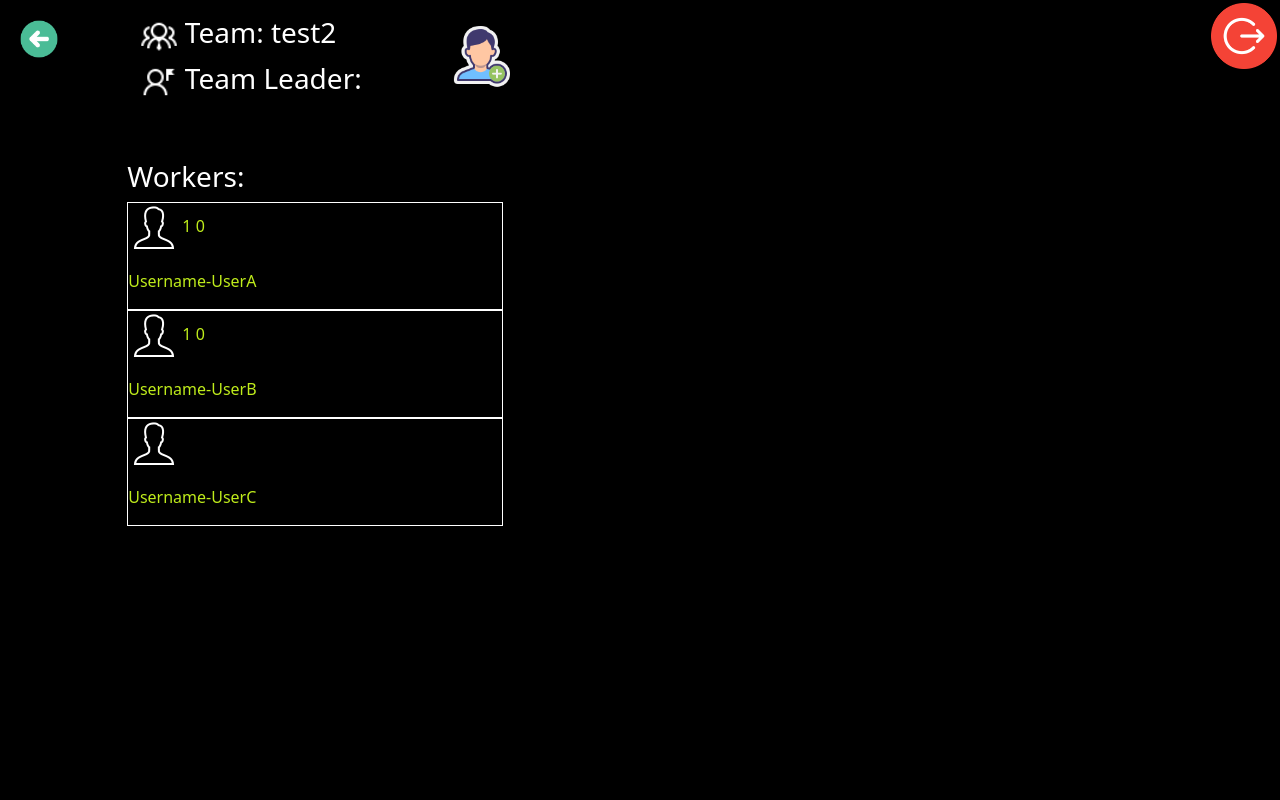
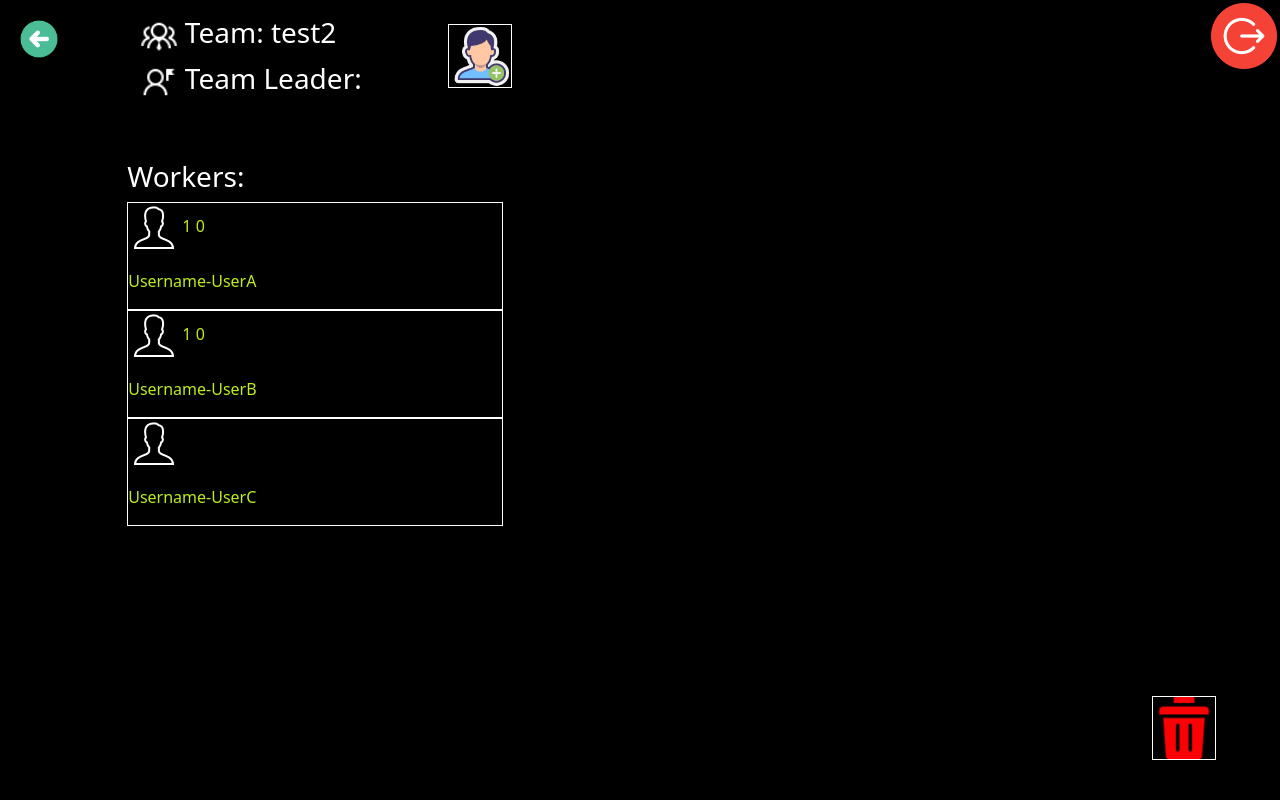
Before and after one commit to JaryjDementor/Do_It, a Django app: page /tasks/list-workers/2 in a window 1280 px wide. Run offline with Django 4.2, Linux system fonts and the light colour scheme; a user stored in the database is signed in; data comes from the database, SQL or seed files in the repository; both versions use the stored data as it was after the commit.

Commit message:
upd litWorker views and url

```diff
--- a/projectToDo/listWorkers/static/listWorkers/css/detail_worker_create_task.css
+++ b/projectToDo/listWorkers/static/listWorkers/css/detail_worker_create_task.css
@@ -21,6 +21,7 @@ img[id=export]{
     position: absolute;
     top: 10pt;
     left: 85pt;
+    border: solid 1px white;
 }
 
 img[id=delete_employee]{
@@ -28,6 +29,7 @@ img[id=delete_employee]{
     position: absolute;
     bottom: 5%;
     right: 5%;
+    border: solid 1px white;
 }
 
 h2[id=taskWorker]{
--- a/projectToDo/listWorkers/static/listWorkers/css/list_workers.css
+++ b/projectToDo/listWorkers/static/listWorkers/css/list_workers.css
@@ -21,6 +21,7 @@ img[id=add_employee]{
     position: absolute;
     top: 3%;
     left: 35%;
+    border: solid 1px white;
 }
 
 div[id=info_team]{
@@ -69,3 +70,11 @@ a[id=info_employee]{
 p[id=username]{
     color: white;
 }
+
+img[id=del_team]{
+    width: 5%;
+    position: absolute;
+    bottom: 5%;
+    right: 5%;
+    border: solid 1px white;
+}
--- a/projectToDo/listWorkers/static/listWorkers/css/my_tasks.css
+++ b/projectToDo/listWorkers/static/listWorkers/css/my_tasks.css
@@ -21,6 +21,7 @@ img[id=export]{
     position: absolute;
     top: 10pt;
     left: 85pt;
+    border: solid 1px white;
 }
 
 h2[id=taskWorker]{
--- a/projectToDo/listWorkers/static/listWorkers/css/profile_user.css
+++ b/projectToDo/listWorkers/static/listWorkers/css/profile_user.css
@@ -14,6 +14,7 @@ img[id=newteam]{
     position: absolute;
     top: 20pt;
     left: 45pt;
+    border: solid 1px white;
 }
 
 img[id=todo1]{
@@ -21,6 +22,7 @@ img[id=todo1]{
     position: absolute;
     top: 20pt;
     left: 140pt;
+    border: solid 1px white;
 }
 
 h5[id=teams]{
--- a/projectToDo/listWorkers/templates/listWorkers/list_workers.html
+++ b/projectToDo/listWorkers/templates/listWorkers/list_workers.html
@@ -30,4 +30,6 @@
                 {% endfor %}
     </div>
 
+<a href="{% url 'delete_team' id_team %}"> <img  id="del_team" src="/static/listWorkers/img/delete3.png"> </a>
+
 {% endblock %}
--- a/projectToDo/listWorkers/templates/listWorkers/profile_user.html
+++ b/projectToDo/listWorkers/templates/listWorkers/profile_user.html
@@ -23,4 +23,5 @@
 
 
 <img align="right" id="app" src="/static/listWorkers/img/appp.png">
+
 {% endblock %}
--- a/projectToDo/listWorkers/urls.py
+++ b/projectToDo/listWorkers/urls.py
@@ -11,7 +11,7 @@ from .views import (
     create_new_team,
     add_an_employee,
     MyTasks,
-    MyTasksComplete,
+    delete_team
 )
 
 urlpatterns = [
@@ -20,7 +20,7 @@ urlpatterns = [
     path("list-workers/<int:id_team>", list_workers, name="list_workers"),
     path("add-an-employee/<int:id_team>", add_an_employee, name="add_an_employee"),
     path("my-tasks/<int:iduser>", MyTasks.as_view(), name="my_tasks"),
-    path("my-tasks/<str:id>/completed/", MyTasksComplete.as_view(), name="my_tasks_complete"),
+    path("my-tasks/<str:id>/completed/", TaskComplete.as_view(), name="my_tasks_complete"),
 
     path("<int:id_team>/<int:id_worker>", TaskList.as_view(), name="task_list_url"),
 
@@ -29,4 +29,5 @@ urlpatterns = [
 
     path("<int:id_worker>/export-tasks", exportcsv, name="export_tasks"),
     path("<int:id_worker>/<int:id_team>/delete", delete_worker, name="delete_worker"),
+    path("delete/<int:id_team>", delete_team, name="delete_team"),
 ]
--- a/projectToDo/listWorkers/views.py
+++ b/projectToDo/listWorkers/views.py
@@ -69,10 +69,6 @@ def add_an_employee(request, id_team):
     form = WorkersForm()
     return render(request, "listWorkers/add_worker.html", {"form": form, 'id_team': id_team})
 
-def my_tasks(request, iduser):
-    iduser = request.user.id
-    check_log(iduser)
-    tasks = Employees_Task_List.objects.filter(id_worker=iduser)
 
 class MyTasks(View):
     def get(self, request, iduser):
@@ -100,15 +96,6 @@ class MyTasks(View):
             return JsonResponse({"task": model_to_dict(new_task)}, status=200)
         else:
             return redirect("my_tasks", iduser)
-
-class MyTasksComplete(View):
-    def post(self, request, id):
-        task = Employees_Task_List.objects.get(id=id)
-        task.status = "Completed"
-        task.save()
-        task.completed = True
-        return JsonResponse({"task": model_to_dict(task)}, status=200)
-
 
 
 class TaskList(View):
@@ -138,9 +125,6 @@ class TaskList(View):
             return JsonResponse({"task": model_to_dict(new_task)}, status=200)
         else:
             return redirect("task_list_url")
-
-
-
 
 
 class TaskComplete(View):
@@ -178,6 +162,10 @@ def exportcsv(request, id_worker):
     return response
 
 def delete_worker(request, id_worker, id_team):
-    a=Employees_Task_List.objects.filter(id_worker=id_worker, id_team=id_team).delete()
-    b=Workers.objects.filter(id_worker=id_worker, id_team=id_team).delete()
+    del_em_task_list = Employees_Task_List.objects.filter(id_worker=id_worker, id_team=id_team).delete()
+    telete_from_workers = Workers.objects.filter(id_worker=id_worker, id_team=id_team).delete()
     return redirect('list_workers', id_team)
+
+def delete_team(request, id_team):
+    del_from_team_list = TeamsList.objects.filter(id=id_team).delete()
+    return redirect('profile_user')
```
Also changed, not shown: projectToDo/localfilename.db.
